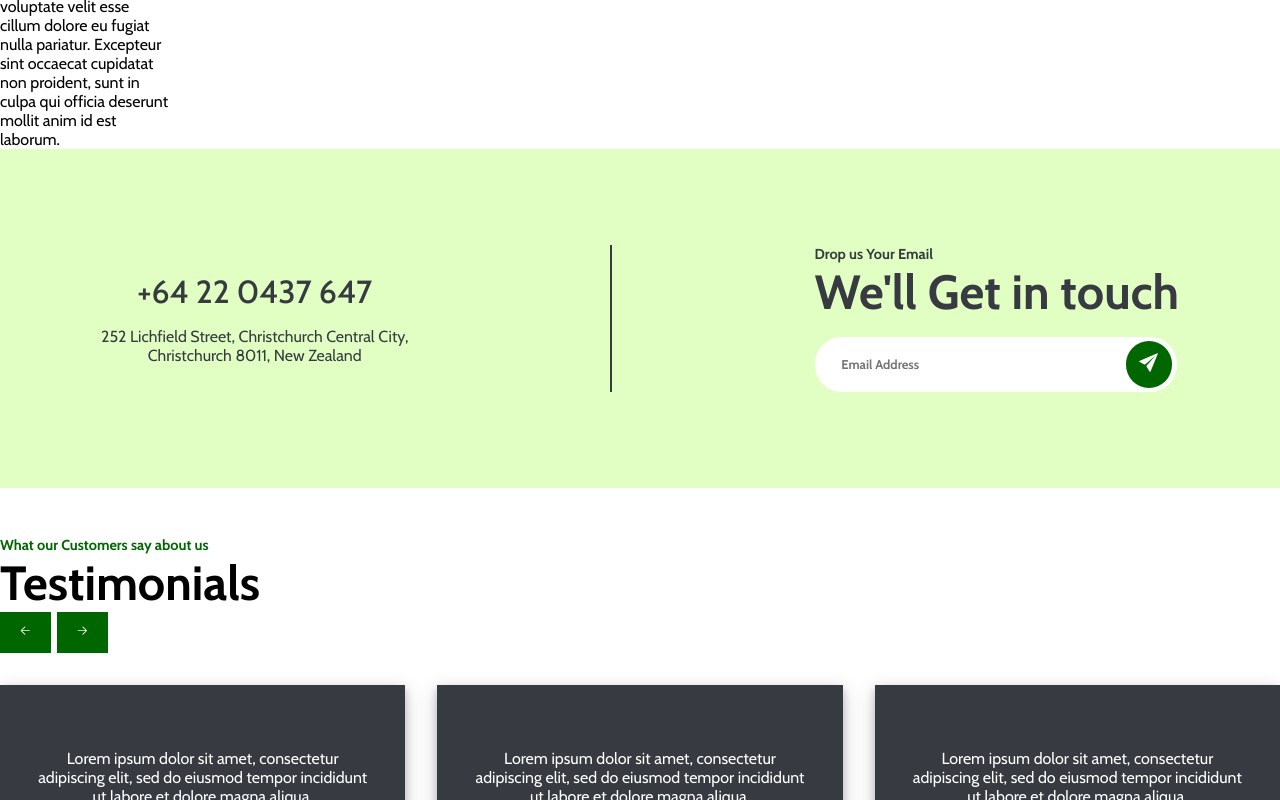
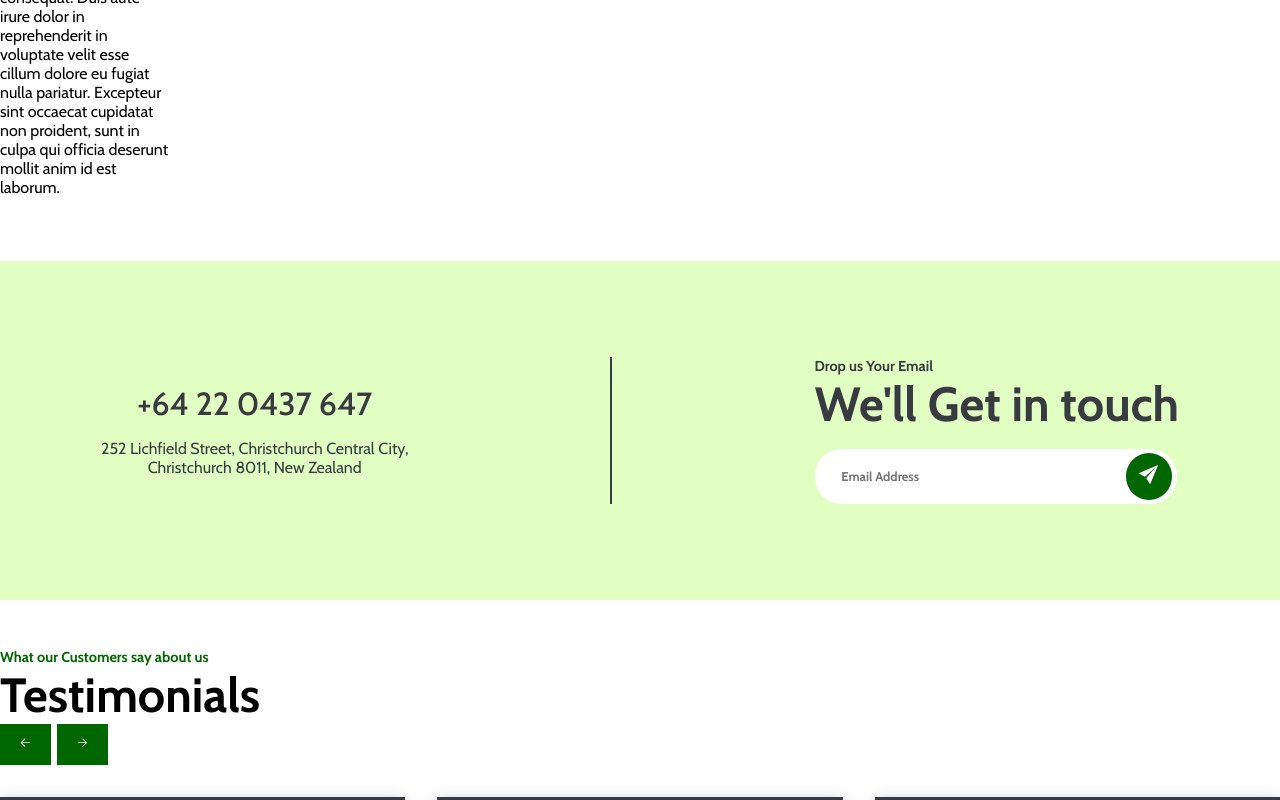
Before and after one commit to baayesh/Delmore, a React (Create React App) app: page / in a window 1280 px wide. Shown: the part 2821-3621 px from the top of the page. Built offline with nearby package versions, Linux system fonts and the light colour scheme.

Commit message:
add margin to the get in touch section

```diff
--- a/src/App.js
+++ b/src/App.js
@@ -1,8 +1,10 @@
 import "./App.css";
-import Home from "./pages/home";
+
 import { BrowserRouter as Router, Route, Switch } from "react-router-dom";
 import Header from "./components/header";
-import Footer from './components/footer'
+import Footer from './components/footer';
+import Home from "./pages/home";
+import Products from "./pages/products";
 
 function App() {
   return (
@@ -11,8 +13,11 @@ function App() {
         <Header />
         <div>
           <Switch>
-            <Route path="/">
+            <Route exact path="/">
               <Home />
+            </Route>
+            <Route path="/products">
+              <Products/>
             </Route>
           </Switch>
         </div>
--- a/src/components/header.js
+++ b/src/components/header.js
@@ -13,7 +13,7 @@ const Header = () => {
               <a href="/" className="nav-link">
                 Home
               </a>
-              <a href="/about" className="nav-link">
+              <a href="/products" className="nav-link">
                 Our&nbsp;Products
               </a>
               <a href="/video" className="nav-link">
--- /dev/null
+++ b/src/pages/products.js
@@ -0,0 +1,11 @@
+import React from 'react';
+
+const Products = () => {
+  return (
+    <div>
+
+    </div>
+  )
+}
+
+export default Products
--- a/src/styles/home.css
+++ b/src/styles/home.css
@@ -452,6 +452,7 @@
 .get-in-touch-container {
   background-color: #80ff003d;
   padding: 5em 0em;
+  margin-top: 2em;
 }
 
 .get-in-touch-main {
@@ -461,8 +462,7 @@
   justify-content: space-around;
 }
 
-.get-in-touch-left {
-}
+
 
 .get-in-touch-left h1 {
   font-family: "cabin", sans-serif;
```
